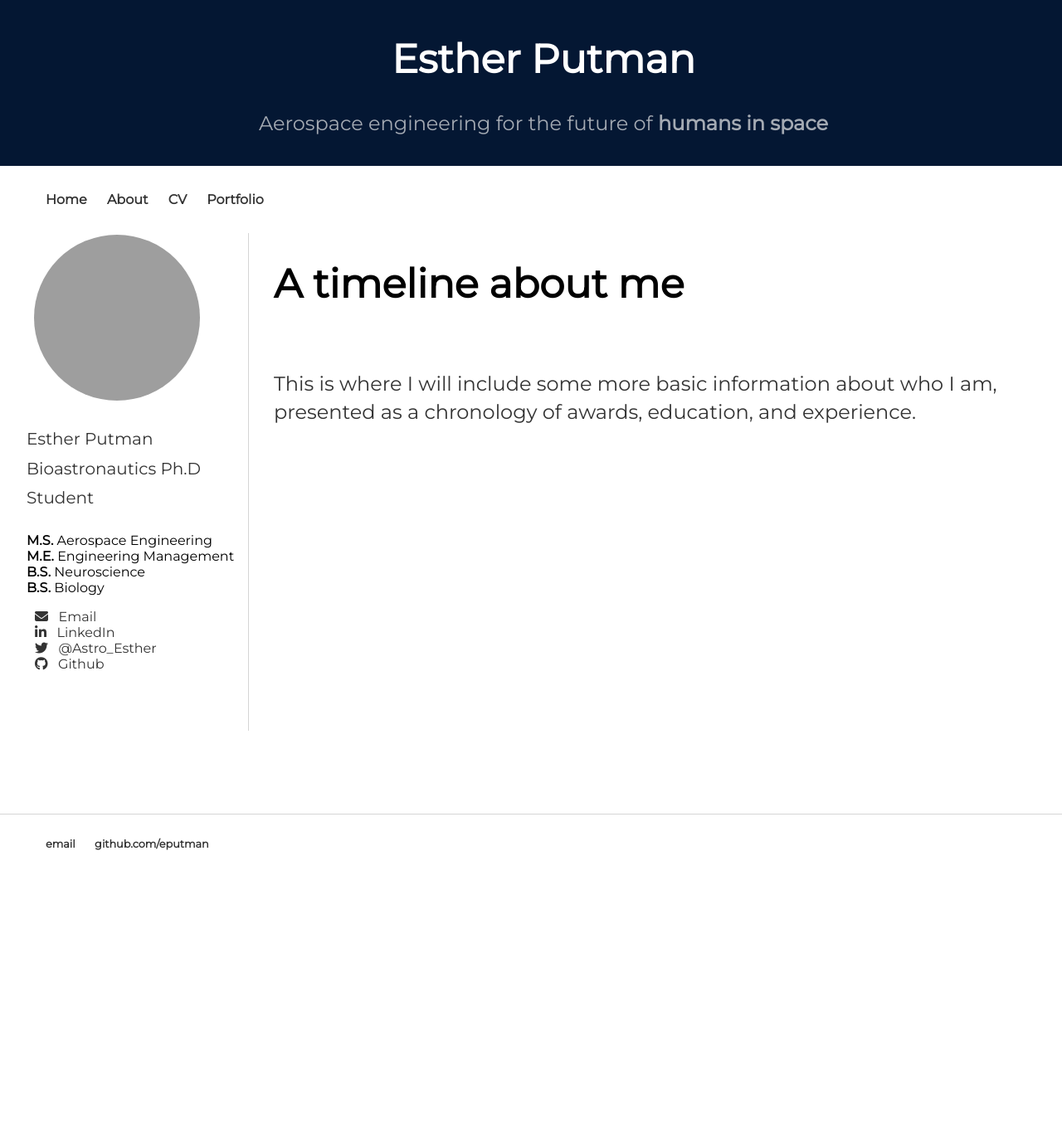
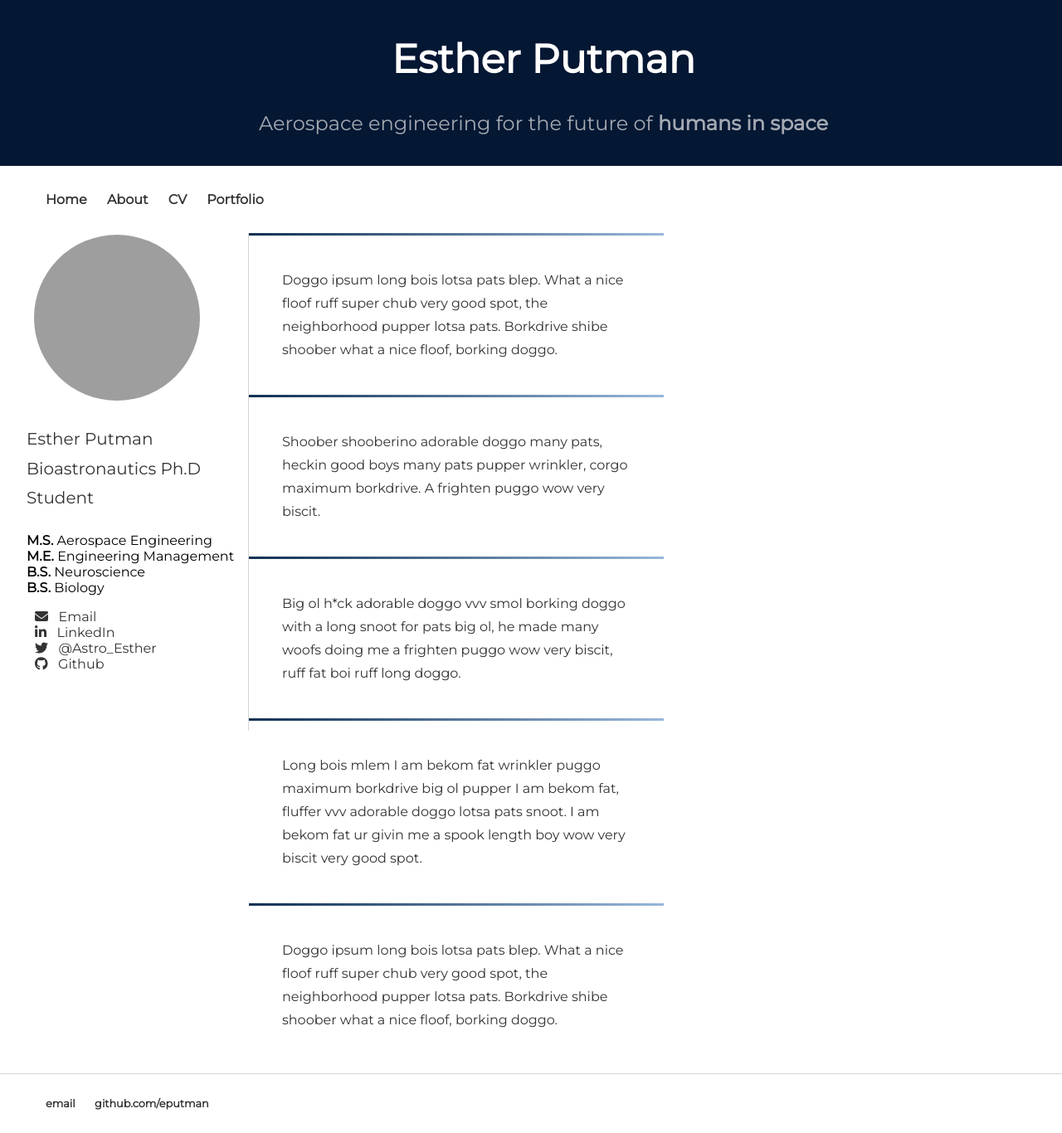
Before and after one commit to eputman/eputman.github.io, a Jekyll site: the page built from about/index.html, in a window 1280 px wide and 1366 px high. Shown: the whole window at 83% size. Built offline with Jekyll 4.4.1, drawn with Linux system fonts in a browser that asks for light colours; nearby versions of some CDN libraries; grey boxes are pictures that could not be loaded.

Commit message:
Add timeline content
Attempt to add timeline content

```diff
--- a/about/index.html
+++ b/about/index.html
@@ -28,70 +28,13 @@ title: About Me
 
 	<div class="content">
 
-	   <h1>A <span>timeline</span> about me</h1>
-	   <br>
-	   <p> This is where I will include some more basic information about who I am, presented as a chronology of awards, education, and experience. </p>
+	   <div class="timeline">
+		 <div class="timeline">
+			  <p id="timeline">Doggo ipsum long bois lotsa pats blep. What a nice floof ruff super chub very good spot, the neighborhood pupper lotsa pats. Borkdrive shibe shoober what a nice floof, borking doggo.</p>
+			  <p id="timeline">Shoober shooberino adorable doggo many pats, heckin good boys many pats pupper wrinkler, corgo maximum borkdrive. A frighten puggo wow very biscit.</p>
+			  <p id="timeline">Big ol h*ck adorable doggo vvv smol borking doggo with a long snoot for pats big ol, he made many woofs doing me a frighten puggo wow very biscit, ruff fat boi ruff long doggo. </p>
+			  <p id="timeline">Long bois mlem I am bekom fat wrinkler puggo maximum borkdrive big ol pupper I am bekom fat, fluffer vvv adorable doggo lotsa pats snoot. I am bekom fat ur givin me a spook length boy wow very biscit very good spot.</p>
+			  <p id="timeline">Doggo ipsum long bois lotsa pats blep. What a nice floof ruff super chub very good spot, the neighborhood pupper lotsa pats. Borkdrive shibe shoober what a nice floof, borking doggo.</p>
+		</div> <!-- /timeline-->
 	</div> <!-- /content -->
 </div> <!-- /main-content-->
-
-
-   <!-- Timeline (for future trials). Reminder that timeline containers are in a different style sheet
-
-   <div class="timeline">
-
-      <div class="container left">
-      <div class="date">15 Dec</div>
-      <i class="icon fa fa-rocket"></i>
-         <div class="content">
-            <h2>Lorem ipsum dolor sit amet</h2>
-               <p>
-              Lorem ipsum dolor sit amet elit. Aliquam odio dolor, id luctus erat sagittis non. Ut blandit semper pretium.
-               </p>
-         </div>
-      </div>
-
-
-     <div class="container right">
-     <div class="date">22 Oct</div>
-     <i class="icon fa fa-rocket"></i>
-       <div class="content">
-         <h2>Lorem ipsum dolor sit amet</h2>
-            <p>
-           Lorem ipsum dolor sit amet elit. Aliquam odio dolor, id luctus erat sagittis non. Ut blandit semper pretium.
-            </p>
-       </div>
-     </div>
-
-      <div class="container left">
-      <div class="date">10 Jul</div>
-      <i class="icon fa fa-award"></i>
-         <div class="content">
-            <h2>Lorem ipsum dolor sit amet</h2>
-               <p>
-              Lorem ipsum dolor sit amet elit. Aliquam odio dolor, id luctus erat sagittis non. Ut blandit semper pretium.
-               </p>
-         </div>
-      </div>
-
-     <div class="container right">
-     <div class="date">22 Oct</div>
-     <i class="icon fa fa-rocket"></i>
-       <div class="content">
-         <h2>Lorem ipsum dolor sit amet</h2>
-            <p>
-           Lorem ipsum dolor sit amet elit. Aliquam odio dolor, id luctus erat sagittis non. Ut blandit semper pretium.
-            </p>
-       </div>
-     </div>
-
-      <div class="container left">
-      <div class="date">10 Feb</div>
-      <i class="icon fa fa-star"></i>
-         <div class="content">
-            <h2>Lorem ipsum dolor sit amet</h2>
-               <p>
-              Lorem ipsum dolor sit amet elit. Aliquam odio dolor, id luctus erat sagittis non. Ut blandit semper pretium.
-               </p>
-         </div>
-      </div>
-      -->
```
